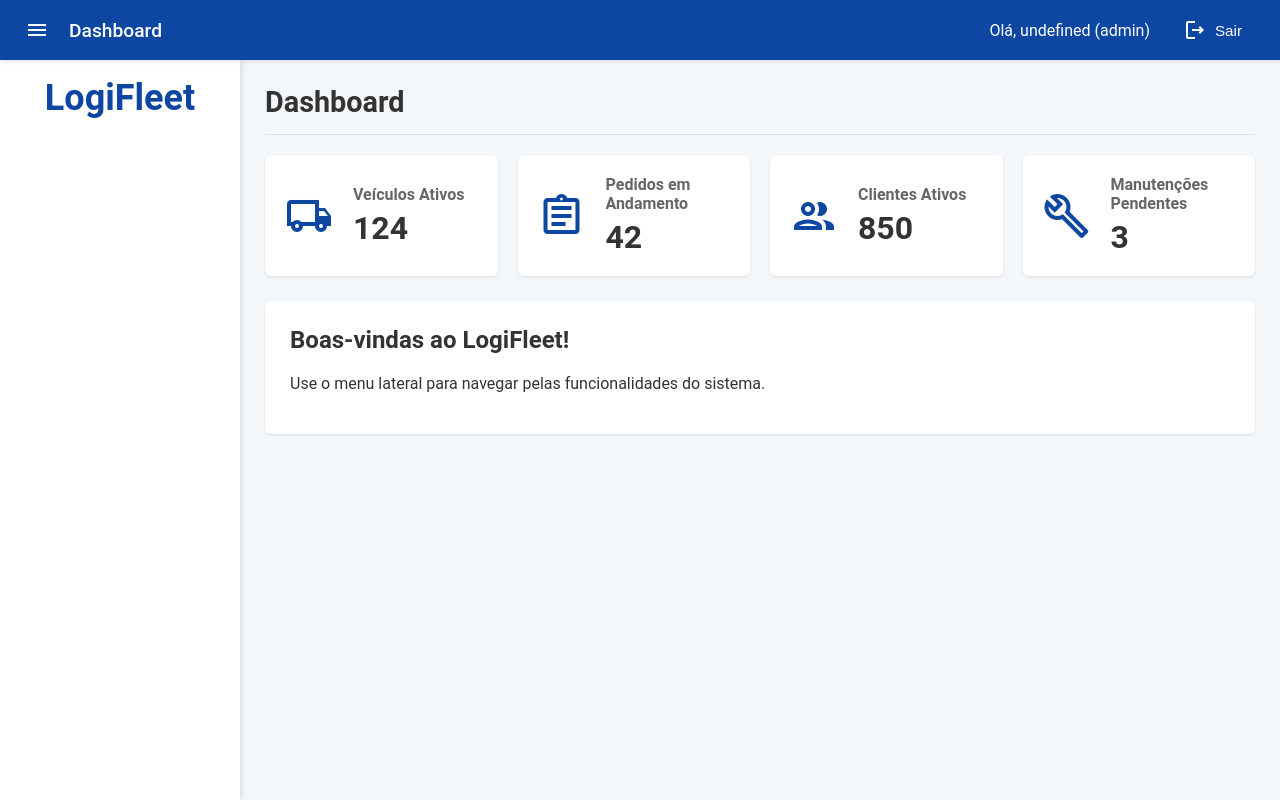
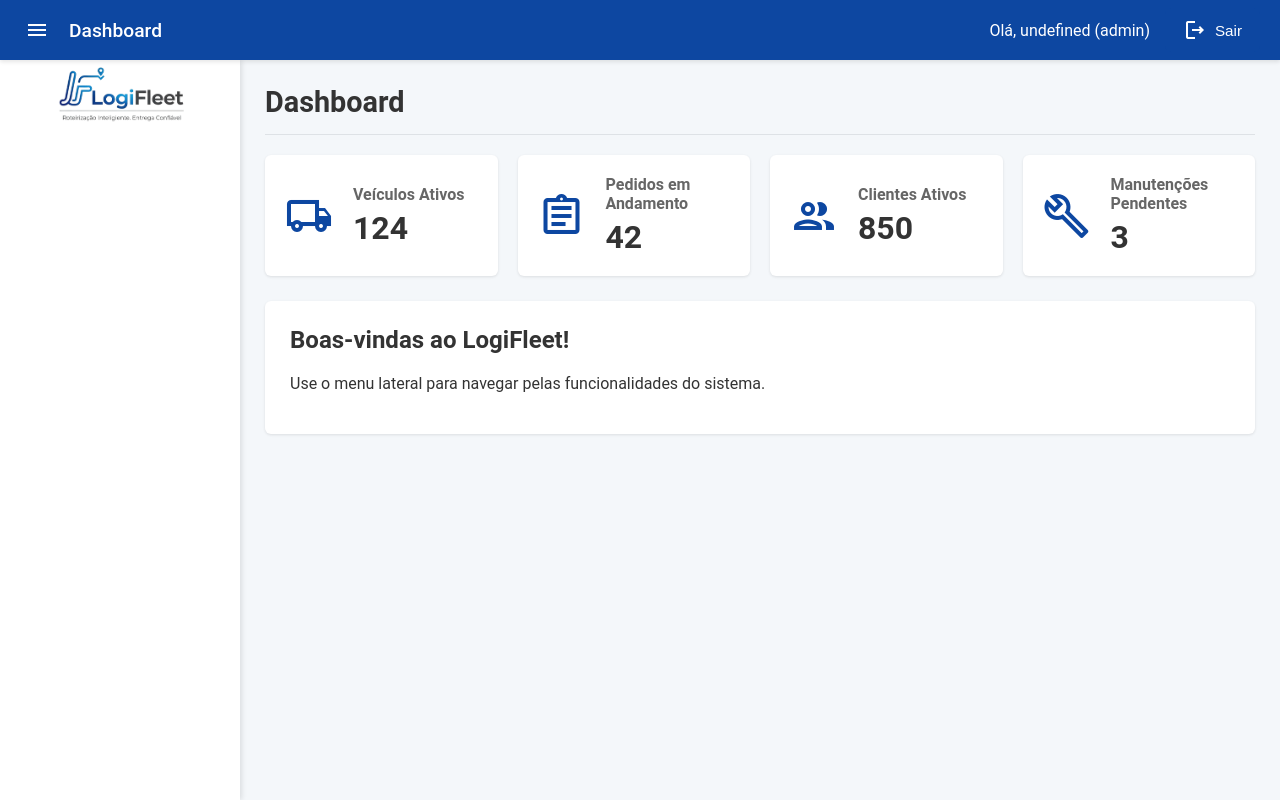
Before and after one commit to raquelzis-sv/logiFleet-front, a plain HTML site: page index.html in a window 1280 px wide. Drawn offline with Linux system fonts and the light colour scheme; sample sign-in values are in the browser's storage.

Commit message:
colocando logotipo

```diff
--- a/css/style.css
+++ b/css/style.css
@@ -494,6 +494,24 @@ table tbody tr:hover {
     border-color: #bee5eb;
     color: #0c5460;
 }
+.logotipo {
+    display: flex;
+    justify-content: center;
+    align-items: center;
+    margin-bottom: 20px;
+}
+.logotipoindex img{
+
+    width: 1000px;     /* Define uma largura fixa em pixels */
+    /* OU */
+    max-width: 100%;   /* Limita a largura a 50% do tamanho da div pai */
+    height: auto;
+
+    display: flex;
+    justify-content: center;
+    align-items: center;
+    margin-bottom: 10px;
+}
 
 /* --- ESTILOS PARA PÁGINA DE CLIENTE E UTILITÁRIOS --- */
 
--- a/index.html
+++ b/index.html
@@ -35,7 +35,9 @@
         <!-- Menu Lateral (Sidebar) -->
         <aside id="app-sidebar">
             <div class="sidebar-header">
-                <h2>LogiFleet</h2>
+                <div class="logotipoindex">
+            <img src="img/logoTipo.png" alt="">
+        </div>
             </div>
             <nav id="main-nav">
                 <!-- Links de navegação serão inseridos aqui pelo main.js -->
```
Also changed, not shown: login.html (+4 -1 lines), img/logoTipo.png (added).
